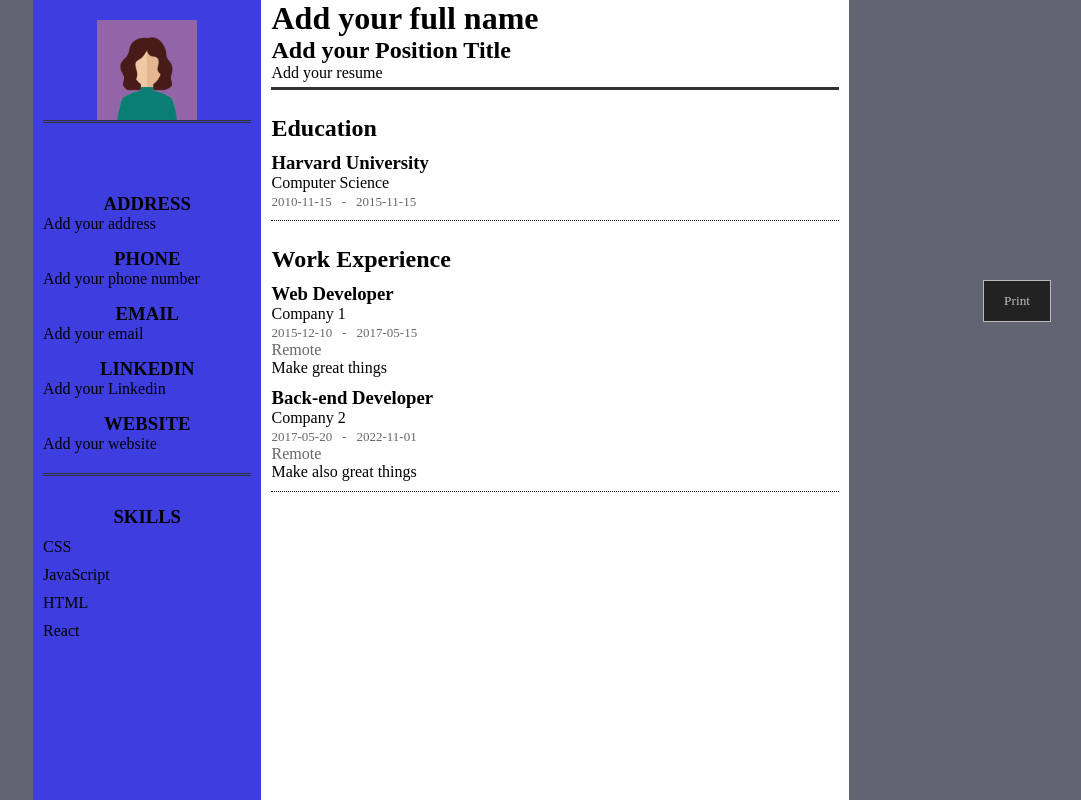
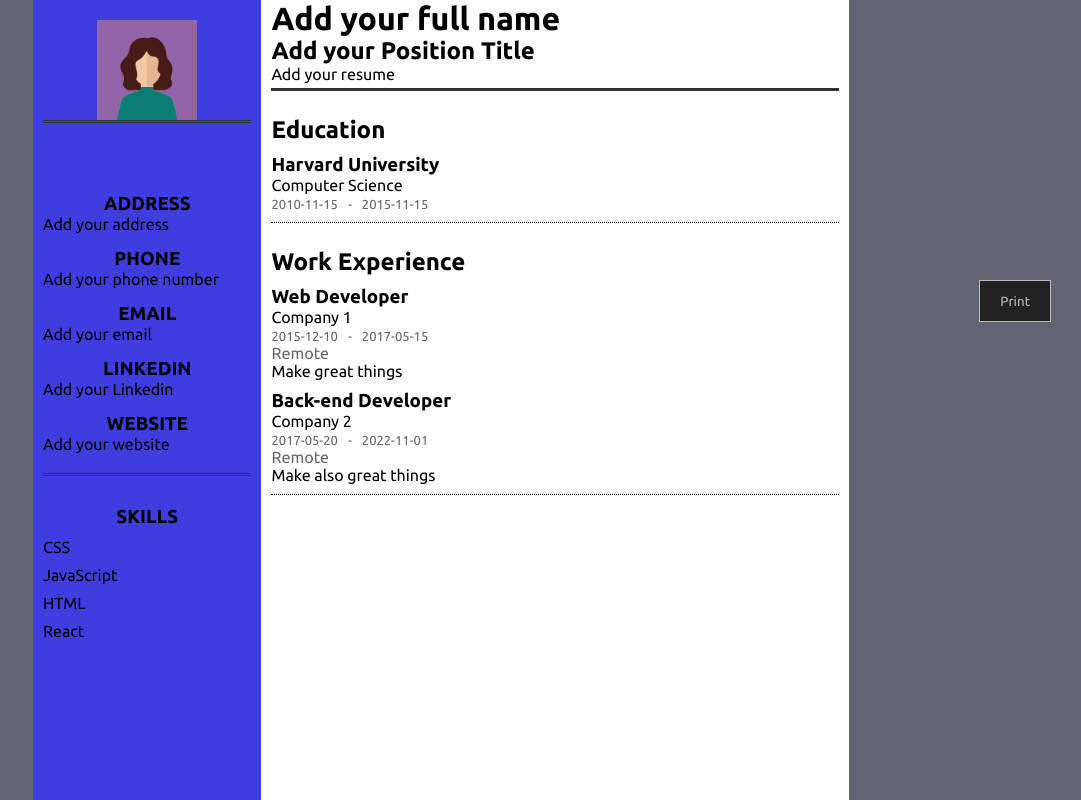
Before and after one commit to Luise8/cd-app, a React (Create React App) app: page / in a window 1280 px wide. Shown: the top 800 px of the page, without its empty margins (199-1280 px from the left). Built offline with nearby package versions, Linux system fonts and the light colour scheme.

Commit message:
Change default font

```diff
--- a/src/styles/styles.css
+++ b/src/styles/styles.css
@@ -1,7 +1,10 @@
+/* Font */
+@import url("https://fonts.googleapis.com/css2?family=Ubuntu:ital,wght@0,400;0,700;1,400&display=swap");
+
 * {
   padding: 0;
   margin: 0;
-  font-family: "Times New Roman", Times, serif;
+  font-family: "Ubuntu", sans-serif;
 }
 
 p,
```
